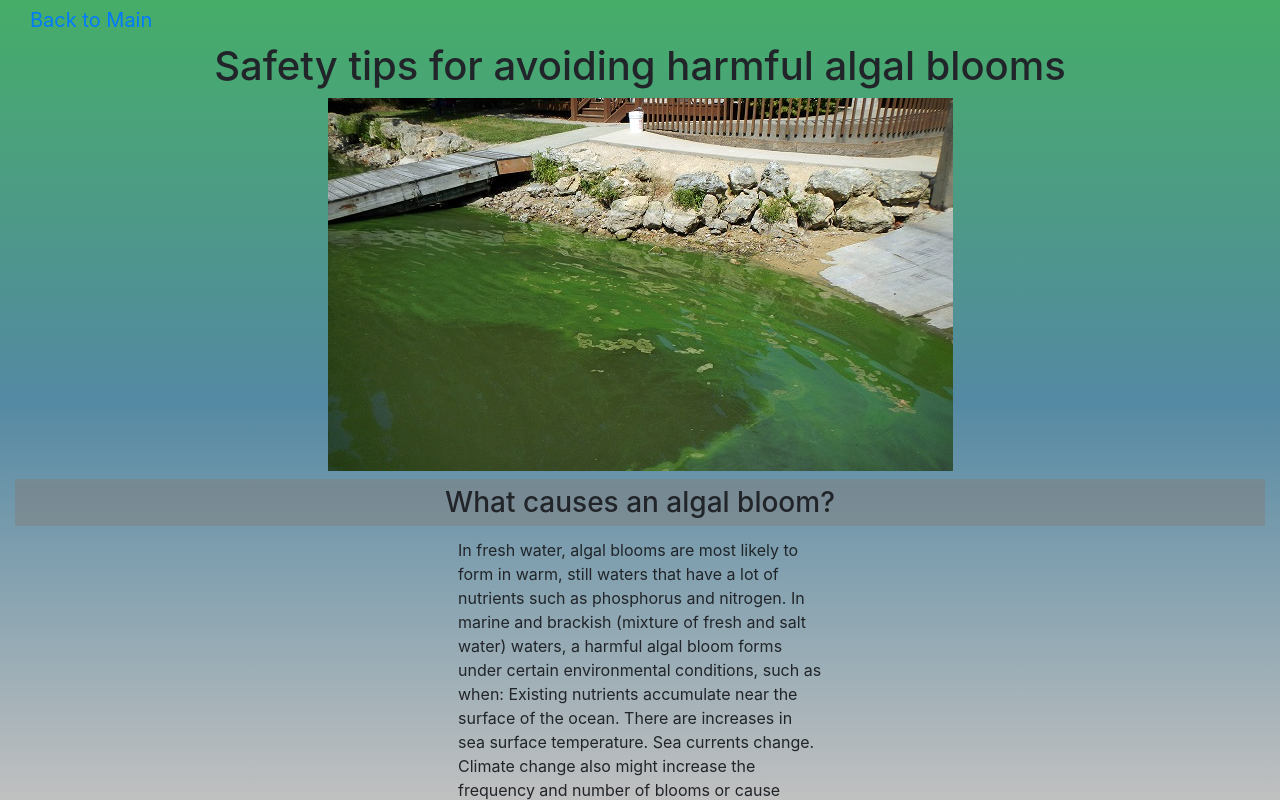
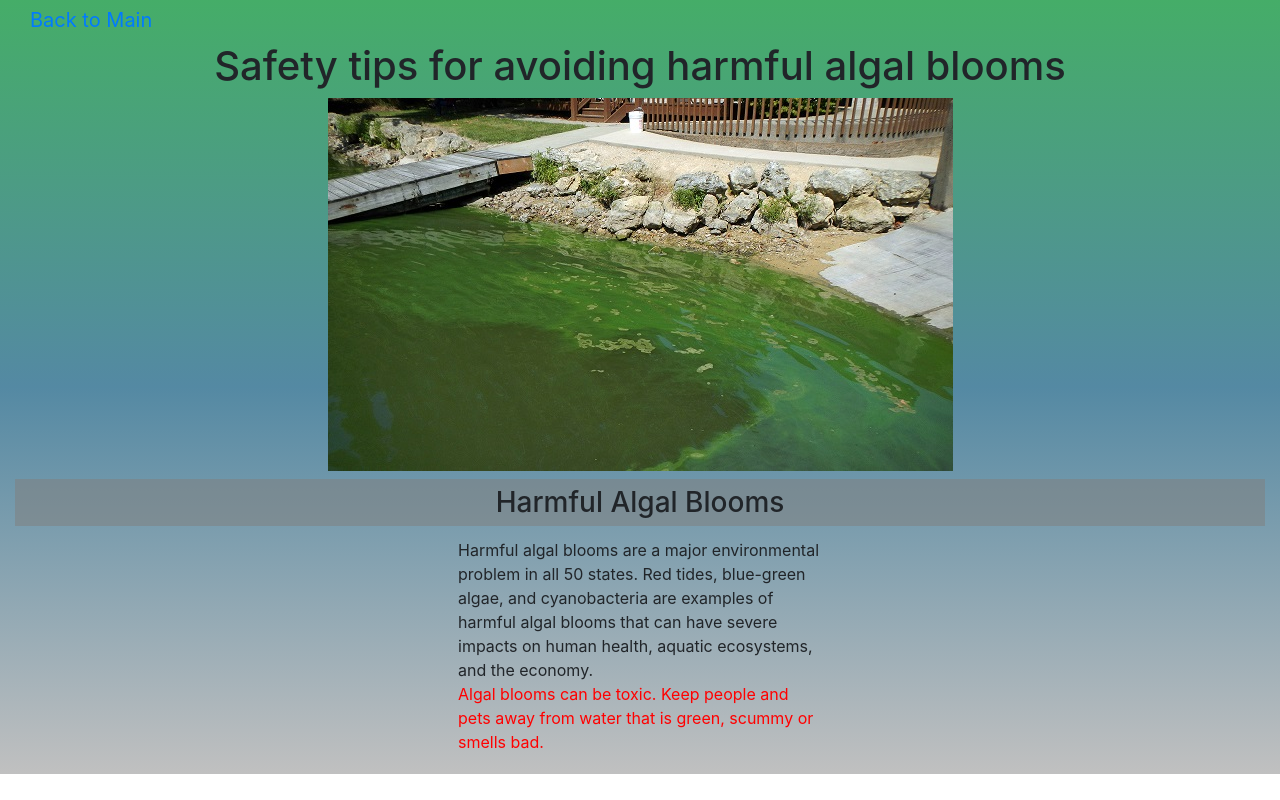
Before and after one commit to cgonzalez1993/H2OHackathon2021, an Angular app: page /about in a window 1280 px wide. Built offline with nearby package versions, Linux system fonts and the light colour scheme.

Commit message:
fixed bg

```diff
--- a/src/app/pages/about/about.component.css
+++ b/src/app/pages/about/about.component.css
@@ -1,7 +1,7 @@
 .bG{
-    background: linear-gradient(#45AD68,#5489A3,#8080807e)no-repeat;
+    background: linear-gradient(#45AD68,#5489A3,#8080807e);
     width: 100%;
-    height: 100vh;
+    display: block;
 }
 .heroImg{
     display: flex;
@@ -23,3 +23,8 @@
     margin: 0 auto;
     padding: 0.25em 0.625em;
   }
+  .heroText{
+    width: 100%;
+    bottom: 100%;
+    text-align: center;
+  }
--- a/src/app/pages/about/about.component.html
+++ b/src/app/pages/about/about.component.html
@@ -1,11 +1,19 @@
 <div class="container-fluid bG">
   <div class="container-fluid">
     <a class="navbar-brand" href="#">Back to Main</a>
-    <button class="navbar-toggler" type="button" data-bs-toggle="collapse" data-bs-target="#navbarSupportedContent" aria-controls="navbarSupportedContent" aria-expanded="false" aria-label="Toggle navigation">
-        <span class="navbar-toggler-icon"></span>
-      </button>
+    <button
+      class="navbar-toggler"
+      type="button"
+      data-bs-toggle="collapse"
+      data-bs-target="#navbarSupportedContent"
+      aria-controls="navbarSupportedContent"
+      aria-expanded="false"
+      aria-label="Toggle navigation"
+    >
+      <span class="navbar-toggler-icon"></span>
+    </button>
     <div class="title">
-      <h1>Safety tips for avoiding harmful algal blooms </h1>
+      <h1>Safety tips for avoiding harmful algal blooms</h1>
     </div>
 
     <div class="heroImg">
@@ -17,18 +25,15 @@
     </div>
   </div>
   <h3 class="full-width mt-2">
-    <div class="wrap">What causes an algal bloom?</div>
+    <div class="wrap">Harmful Algal Blooms</div>
   </h3>
   <div class="wrap">
     <p>
-      In fresh water, algal blooms are most likely to form in warm, still waters
-      that have a lot of nutrients such as phosphorus and nitrogen. In marine
-      and brackish (mixture of fresh and salt water) waters, a harmful algal
-      bloom forms under certain environmental conditions, such as when: Existing
-      nutrients accumulate near the surface of the ocean. There are increases in
-      sea surface temperature. Sea currents change. Climate change also might
-      increase the frequency and number of blooms or cause them to be more
-      severe in both fresh water and marine waters.
+      Harmful algal blooms are a major environmental problem in all 50 states.
+      Red tides, blue-green algae, and cyanobacteria are examples of harmful
+      algal blooms that can have severe impacts on human health, aquatic
+      ecosystems, and the economy. <br><span style="color: #ff0000" weight="bold">Algal blooms can be toxic. Keep people and
+      pets away from water that is green, scummy or smells bad.</span>
     </p>
   </div>
 </div>
```
